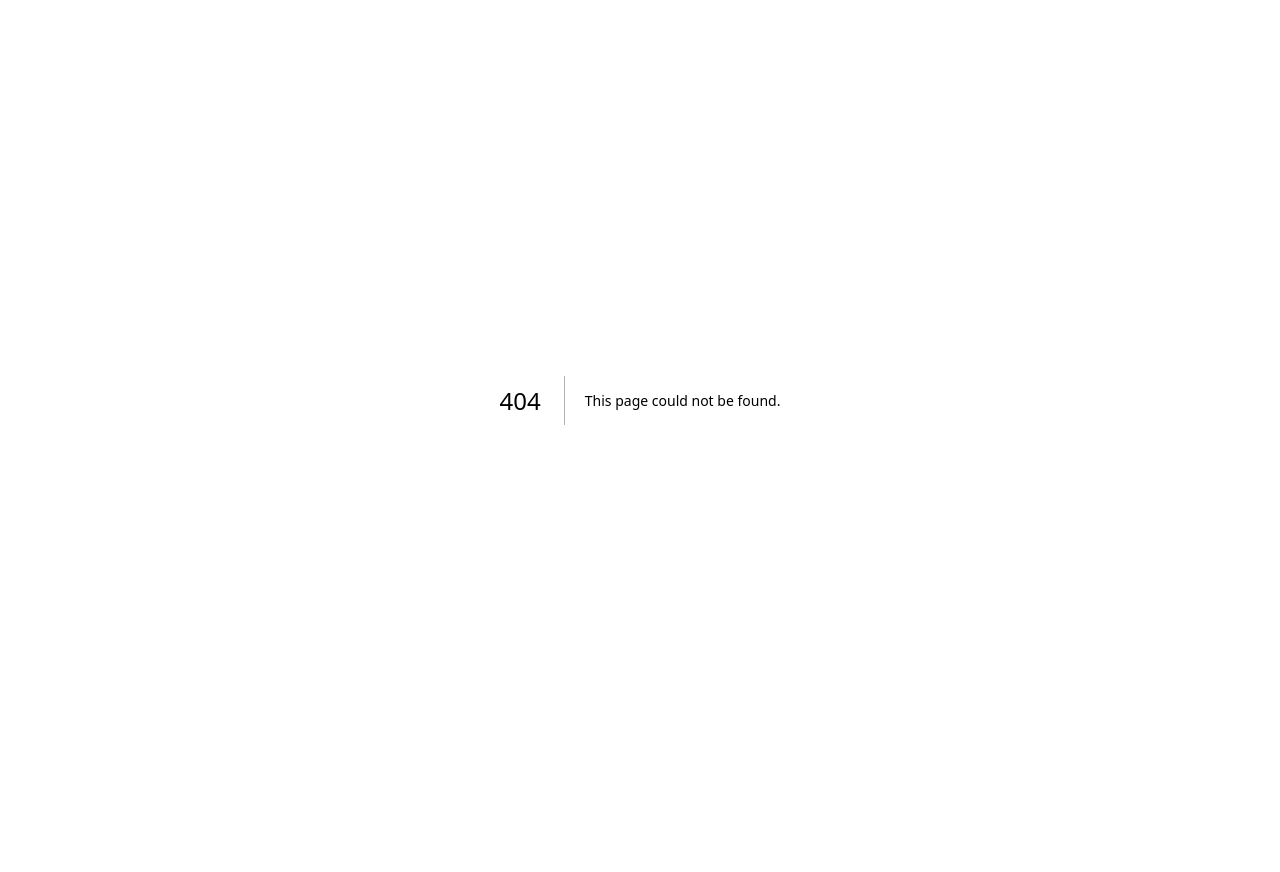
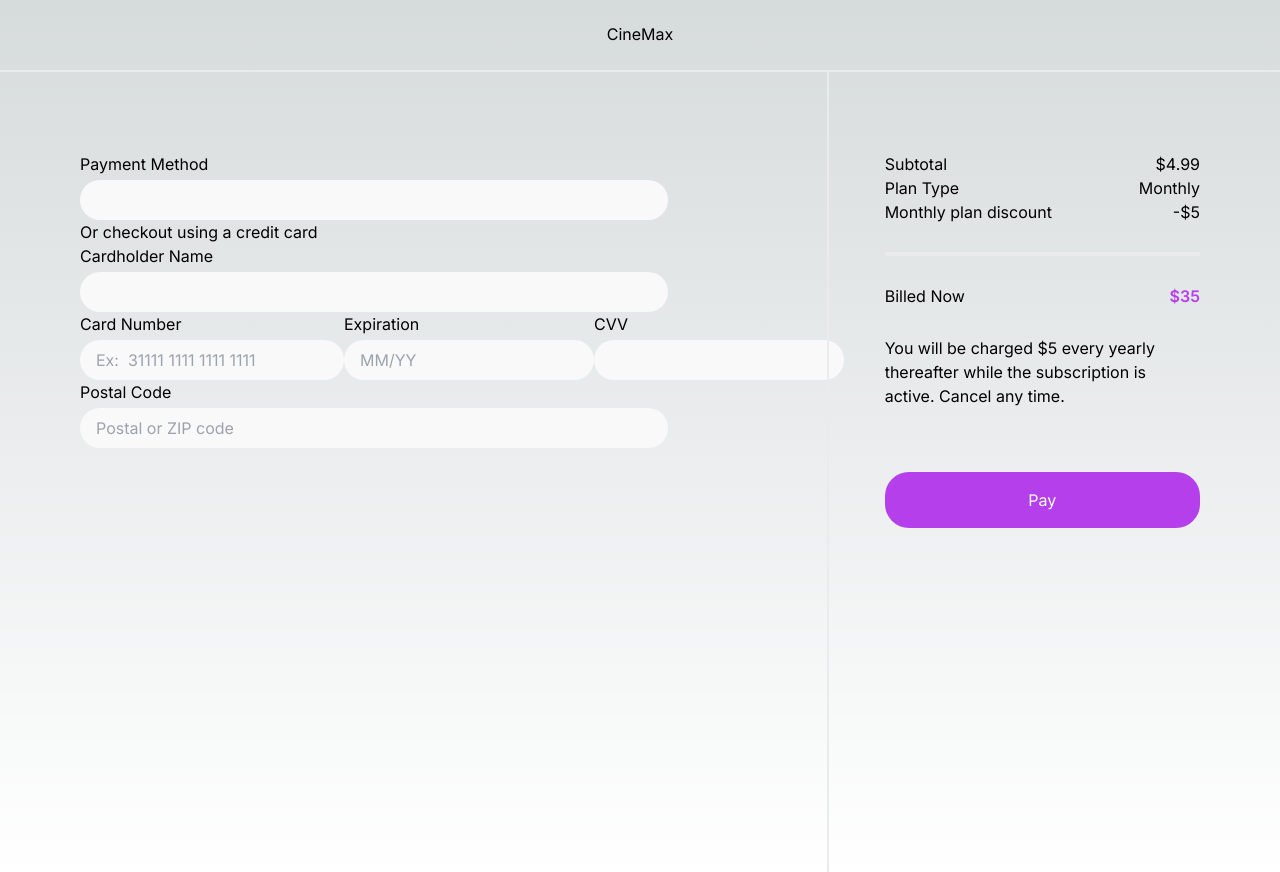
Before and after one commit to reeyhanyilmaz/Movie, a Next.js app: page /payment in a window 1280 px wide. Before the commit this address had no page. Before the commit the page ends 800 px from the top, so only its background shows below. Built offline with nearby package versions, Linux system fonts and the light colour scheme.

Commit message:
use AppRouter

```diff
--- /dev/null
+++ b/src/app/movies/page.js
@@ -0,0 +1,82 @@
+"use client";
+import React  from "react";
+import Image from "next/image";
+import { useRouter } from "next/navigation";
+import useMovies from "@/hooks/useMovies";
+import useSeries from "@/hooks/useSeries";
+
+function MovieList() {
+  const router = useRouter();
+  const { error, loading, movies } = useMovies();
+  const { error: seriesError, loading: seriesLoading, series } = useSeries();
+  const handlePaymentClick = () => {
+    router.push("/payment");
+    console.log("test :>> ");
+  };
+
+  return (
+    <main>
+      <nav className="flex justify-evenly">
+        <p>CineMax</p>
+        <div className="flex justify-evenly">
+          <p>Movies</p>
+          <p>Series</p>
+          <p>Animation</p>
+          <p>Genres</p>
+        </div>
+
+        <div className="flex justify-evenly">
+          <p>Search</p>
+          <button onClick={handlePaymentClick}>Payment</button>
+          <p>Nofitication</p>
+          <p>Profile</p>
+        </div>
+      </nav>
+
+      <section className="flex-1">
+        {/* movies */}
+        <div>
+          <h2 className="text-fuchsia-600">Top Rated</h2>
+          <div className="flex flex-row">
+            {loading ? <p>loading...</p> : null}
+            {error ? <p>error...</p> : null}
+            {movies &&
+              movies.map((item) => (
+                <div key={item.id} className="flex flex-row">
+                  <h1>{item.rank}</h1>
+                  {/* <Image src={item.image} width={100} height={100}/> */}
+                  <div>
+                    <p>{item.year}</p>
+                    <p>{item.title}</p>
+                    <p>{item.genre}</p>
+                    <p>{item.rating}</p>
+                  </div>
+                </div>
+              ))}
+          </div>
+        </div>
+        {/* series */}
+        <div>
+          <h2>Best of Series</h2>
+          <div className="flex flex-row">
+            {seriesLoading ? <p>loading...</p> : null}
+            {seriesError ? <p>error...</p> : null}
+            {series &&
+              series.map((item) => (
+                <div key={item.id} className="flex flex-row">
+                  {/* <Image src={item.image} width={100} height={100}/> */}
+                  <p>{item.title}</p>
+                  <div className="flex flex-row">
+                    <p>{item.rating}</p>
+                    <p>{item.genre}</p>
+                  </div>
+                </div>
+              ))}
+          </div>
+        </div>
+      </section>
+    </main>
+  );
+}
+
+export default MovieList;
--- /dev/null
+++ b/src/app/payment/page.js
@@ -0,0 +1,146 @@
+"use client"
+import React, { useState, useEffect } from "react";
+
+function Payment() {
+  const [formData, setFormData] = useState({
+    cardholdername: "",
+    cardnumber: "",
+    expiration: "",
+    cvv: "",
+    postalcode: "",
+  });
+
+  const [errors, setErrors] = useState({});
+  console.log("error :>> ", errors);
+  //input degisimlerini yakalayıp öncekinin üzerine degisen kısmı güncelliyor
+  const handleInputChange = (e) => {
+    const { name, value } = e.target;
+    //name input türü, value input verisi
+    setFormData((prevData) => ({
+      ...prevData,
+      [name]: value, // {cardnumber: value}
+    }));
+
+    const maskCreditCardNumber = (number)=>{
+      const visibleDigits = 4;
+      const masketNumber = "*".repeat(number.length-visibleDigits)+ number.slice(-visibleDigits);
+      return masketNumber;
+    }
+
+    validateForm();
+  };
+
+  const validateForm = () => {
+    const newError = {};
+
+    if (formData.cardholdername.length < 1 || formData.cardholdername.length > 32) {
+      console.log("yes :>> ");
+      newError.cardholdername = "Cardholdername min must be 1, max 32 characters.";
+    }
+
+    if (formData.cardnumber.length != 16) {
+      newError.cardnumber = "Card number min must be 16 characters.";
+    }
+
+    setErrors(newError);
+  };
+
+  return (
+    <div className="min-h-screen">
+      <nav className="text-center h-[72px] pt-[22px] border-b-2 border-[#E9EBED]">CineMax</nav>
+      <div className="flex flex-row justify-evenly px-20">
+        <div className="w-8/12 flex flex-col py-20">
+          <h2>Payment Method</h2>{" "}
+          <input className="bg-[#F9F9F9] border-1 rounded-3xl max-w-[588px] mt-1 py-2 pl-4" type="text" />{" "}
+          <p>Or checkout using a credit card</p>
+          <div className="flex flex-col">
+            <label>Cardholder Name</label>
+            <input
+              className="bg-[#F9F9F9] border-1 rounded-3xl max-w-[588px] mt-1 py-2 pl-4"
+              type="text"
+              name="cardholdername"
+              value={formData.cardholdername}
+              onChange={handleInputChange}
+            />
+            {errors.cardholdername && <p className="text-rose-600">{errors.cardholdername}</p>}
+          </div>
+          <div className="flex flex-row">
+            <div className="flex flex-col">
+              <label>Card Number</label>
+              <input
+                className="bg-[#F9F9F9] border-1 rounded-3xl max-w-[588px] mt-1 py-2 pl-4 min-w-[264px]"
+                type="number"
+                placeholder="Ex:  31111 1111 1111 1111"
+                name="cardnumber"
+                value={formData.cardnumber}
+                onChange={handleInputChange}
+              />
+              {errors.cardnumber && <p className="text-rose-600">{errors.cardholdername}</p>}
+            </div>
+
+            <div className="flex flex-col">
+              <label>Expiration</label>
+              <input
+                className="bg-[#F9F9F9] border-1 rounded-3xl min-w-[138px] mt-1 py-2 pl-4 "
+                type="text"
+                placeholder="MM/YY"
+                name="expiration"
+                value={formData.expiration}
+                onChange={handleInputChange}
+              />
+            </div>
+
+            <div className="flex flex-col">
+              <label>CVV</label>
+              <input
+                className="bg-[#F9F9F9] border-1 rounded-3xl min-w-[138px] mt-1 py-2 pl-4 "
+                type="number"
+                name="cvv"
+                value={formData.cvv}
+                onChange={handleInputChange}
+              />
+            </div>
+          </div>
+          <div className="flex flex-col">
+            <label>Postal Code</label>
+            <input
+              className="bg-[#F9F9F9] border-1 rounded-3xl max-w-[588px] mt-1 py-2 pl-4"
+              type="number"
+              placeholder="Postal or ZIP code"
+              name="postalcode"
+              value={formData.postalcode}
+              onChange={handleInputChange}
+            />
+          </div>
+        </div>
+        <div className="w-4/12 flex flex-col h-screen border-l-2 border-[#E9EBED] pl-14 py-20">
+          <div className="flex flex-row justify-between">
+            <p>Subtotal</p>
+            <p>$4.99</p>
+          </div>
+          <div className="flex flex-row justify-between">
+            <p>Plan Type</p>
+            <p>Monthly</p>
+          </div>
+          <div className="flex flex-row justify-between">
+            <p>Monthly plan discount</p>
+            <p>-$5</p>
+          </div>
+          <div className="border-2 border-[#E9EBED] my-7"></div>
+          <div className="flex flex-row justify-between justify-between mb-7">
+            <p>Billed Now</p>
+            <p className="text-[#B43FEB] font-semibold">$35</p>
+          </div>
+          <p className="mb-16">
+            You will be charged $5 every yearly thereafter while the subscription is active. Cancel any time.
+          </p>
+          <button className="py-4 px-10 bg-[#B43FEB] rounded-3xl text-white" type="submit">
+            Pay
+          </button>
+        </div>
+      </div>
+    </div>
+  );
+}
+
+export default Payment;
```
